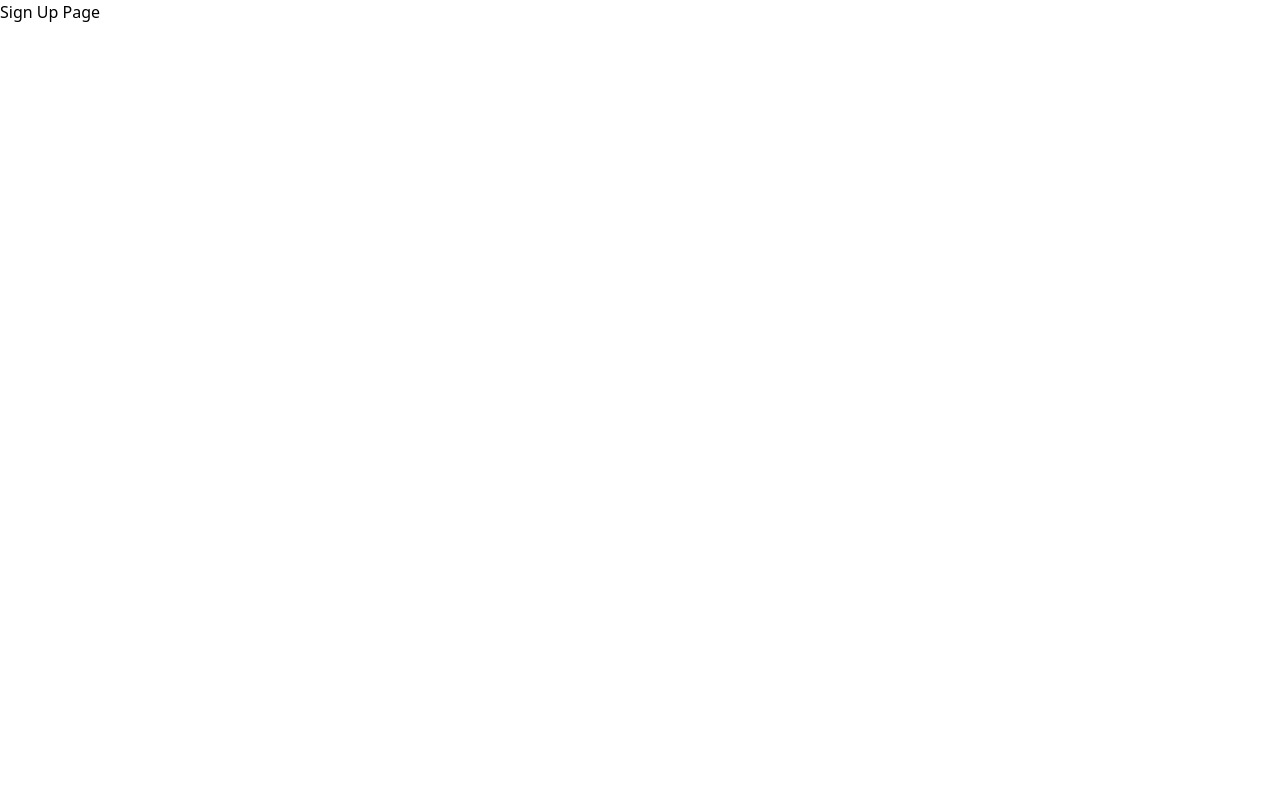
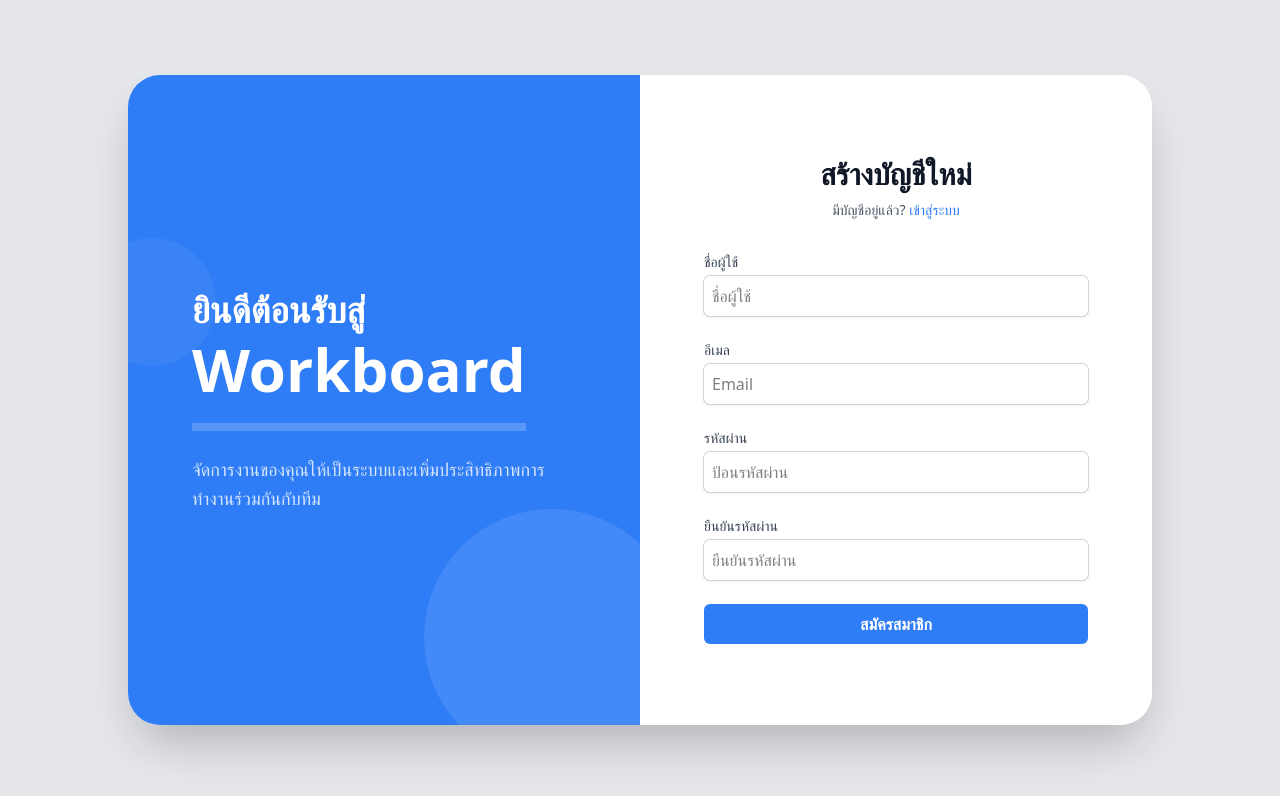
Before and after one commit to Sasit-Nine/workboard-frontend, a React (Vite) app: page /signup in a window 1280 px wide. Shown: the top 796 px of the page. Built offline with nearby package versions, Linux system fonts and the light colour scheme.

Commit message:
Sign up page

```diff
--- a/src/pages/SignupPage.tsx
+++ b/src/pages/SignupPage.tsx
@@ -1,4 +1,156 @@
-const SignUpPage = () => {
-  return <div>Sign Up Page</div>;
-};
-export default SignUpPage;
+import { useEffect, useState } from "react";
+import { Link, useNavigate } from "react-router-dom";
+
+export default function Register() {
+  const navigate = useNavigate();
+
+  useEffect(() => {
+    if (sessionStorage.getItem('token') || localStorage.getItem('token')) {
+      navigate('/')
+    }
+  }, [navigate])
+  const [remember, setRemember] = useState(false);
+  const [username, setUsername] = useState("");
+  const [password, setPassword] = useState("");
+  const [confirmpassword, setConfirmpassword] = useState("");
+  const [passwordError, setPasswordError] = useState(false);
+  const [email, setEmail] = useState("");
+
+
+  const [error, setError] = useState('');
+  const [isLoading, setIsLoading] = useState(false);
+
+  const handleConfirmPasswordChange = (e) => {
+        setConfirmpassword(e.target.value);
+        setPasswordError(e.target.value !== password);
+    };
+
+  const handleSubmit = async (e: any) => {
+    e.preventDefault();
+    setIsLoading(true);
+
+    if (password !== confirmpassword) {
+      setError('รหัสผ่านและการยืนยันรหัสผ่านไม่ตรงกัน');
+      setIsLoading(false);
+      return;
+    }
+
+    if (password.length < 6) {
+      setError('รหัสผ่านต้องมีความยาวอย่างน้อย 6 ตัวอักษร');
+      setIsLoading(false);
+      return;
+    }
+
+    console.log("กำลังดำเนินการสมัครสมาชิกสำหรับ:", { username, email, password });
+
+    setTimeout(() => {
+      alert("สมัครสมาชิกสำเร็จ!");
+      setIsLoading(false);
+      navigate('/login');
+    }, 1500);
+  };
+
+  return (
+    <div className="min-h-screen bg-gray-200 flex items-center justify-center p-4 sm:p-6 lg:p-8">
+      <div className="bg-white w-full max-w-5xl rounded-[2rem] shadow-2xl overflow-hidden flex flex-col lg:flex-row min-h-[650px]">
+
+        {/* --- ฝั่งซ้าย: Welcome Section --- */}
+        <div className="hidden lg:flex lg:w-1/2 bg-[#2E7CF6] p-16 flex-col justify-center relative overflow-hidden">
+          <div className="z-10 text-white">
+            <h1 className="text-4xl font-bold leading-tight">ยินดีต้อนรับสู่</h1>
+            <h1 className="text-6xl font-extrabold border-b-8 border-white/20 pb-4 inline-block mb-6 leading-tight">
+              Workboard
+            </h1>
+            <p className="text-lg opacity-80 font-light leading-relaxed max-w-sm">
+              จัดการงานของคุณให้เป็นระบบและเพิ่มประสิทธิภาพการทำงานร่วมกันกับทีม
+            </p>
+          </div>
+          {/* ตกแต่งพื้นหลัง */}
+          <div className="absolute -bottom-10 -right-10 w-64 h-64 bg-white opacity-10 rounded-full"></div>
+          <div className="absolute top-1/4 -left-10 w-32 h-32 bg-white opacity-5 rounded-full"></div>
+        </div>
+        <div className="w-full lg:w-1/2 p-8 sm:p-12 lg:p-16 flex flex-col justify-center bg-white">
+          <div className="max-w-md mx-auto w-full">
+
+            <h2 className="text-center text-3xl font-bold text-gray-900">สร้างบัญชีใหม่</h2>
+            <p className="mt-2 text-center text-sm text-gray-600 mb-8">
+              มีบัญชีอยู่แล้ว? <Link to="/login" className="text-[#2E7CF6] hover:text-[#0747A6] font-medium">เข้าสู่ระบบ</Link>
+            </p>
+
+            <form onSubmit={handleSubmit} className="space-y-6">
+              {/* Username */}
+              <div>
+                <label className="block text-sm font-medium text-gray-700">ชื่อผู้ใช้</label>
+                <input
+                  name="username"
+                  type="text"
+                  required
+                  autoComplete="username"
+                  value={username}
+                  onChange={(e) => setUsername(e.target.value)}
+                  placeholder="ชื่อผู้ใช้"
+                  className="mt-1 block w-full rounded-md border-gray-300 shadow-sm ring-1 ring-gray-300 p-2 focus:ring-2 focus:ring-[#2E7CF6] outline-none"
+                />
+              </div>
+
+              {/* Email */}
+              <div>
+                <label className="block text-sm font-medium text-gray-700">อีเมล</label>
+                <input
+                  name="email"
+                  type="email"
+                  required autoComplete="email"
+                  value={email}
+                  onChange={(e) => setEmail(e.target.value)}
+                  placeholder="Email"
+                  className="mt-1 block w-full rounded-md border-gray-300 shadow-sm ring-1 ring-gray-300 p-2 focus:ring-2 focus:ring-[#2E7CF6] outline-none"
+                />
+              </div>
+
+              {/* Password */}
+              <div>
+                <label className="block text-sm font-medium text-gray-700">รหัสผ่าน</label>
+                <input
+                  name="password"
+                  type="password"
+                  required
+                  value={password}
+                  onChange={(e) => setPassword(e.target.value)}
+                  autoComplete="current-password"
+                  placeholder="ป้อนรหัสผ่าน"
+                  className="mt-1 block w-full rounded-md border-gray-300 shadow-sm ring-1 ring-gray-300 p-2 focus:ring-2 focus:ring-[#2E7CF6] outline-none"
+                />
+              </div>
+
+              {/* Confirm Password */}
+              <div>
+                <label className="block text-sm font-medium text-gray-700">ยืนยันรหัสผ่าน</label>
+                <input
+                  name="confirmPassword"
+                  type="password"
+                  required
+                  value={confirmpassword}
+                  onChange={handleConfirmPasswordChange}
+
+                  autoComplete="current-password"
+                  placeholder="ยืนยันรหัสผ่าน"
+                  className="mt-1 block w-full rounded-md border-gray-300 shadow-sm ring-1 ring-gray-300 p-2 focus:ring-2 focus:ring-[#2E7CF6] outline-none"
+                />
+                {passwordError && <p className="mb-5 text-red-500 text-sm">รหัสผ่านไม่ตรงกัน</p>}
+              </div>
+
+              <button
+                type="submit"
+                disabled={isLoading}
+                className={`w-full py-2 px-4 rounded-md text-white font-semibold transition-all ${isLoading ? 'bg-gray-400' : 'bg-[#2E7CF6] hover:bg-[#0747A6]'
+                  }`}
+              >
+                {isLoading ? 'กำลังดำเนินการ...' : 'สมัครสมาชิก'}
+              </button>
+            </form>
+          </div>
+        </div>
+      </div>
+    </div>
+  );
+}
```
